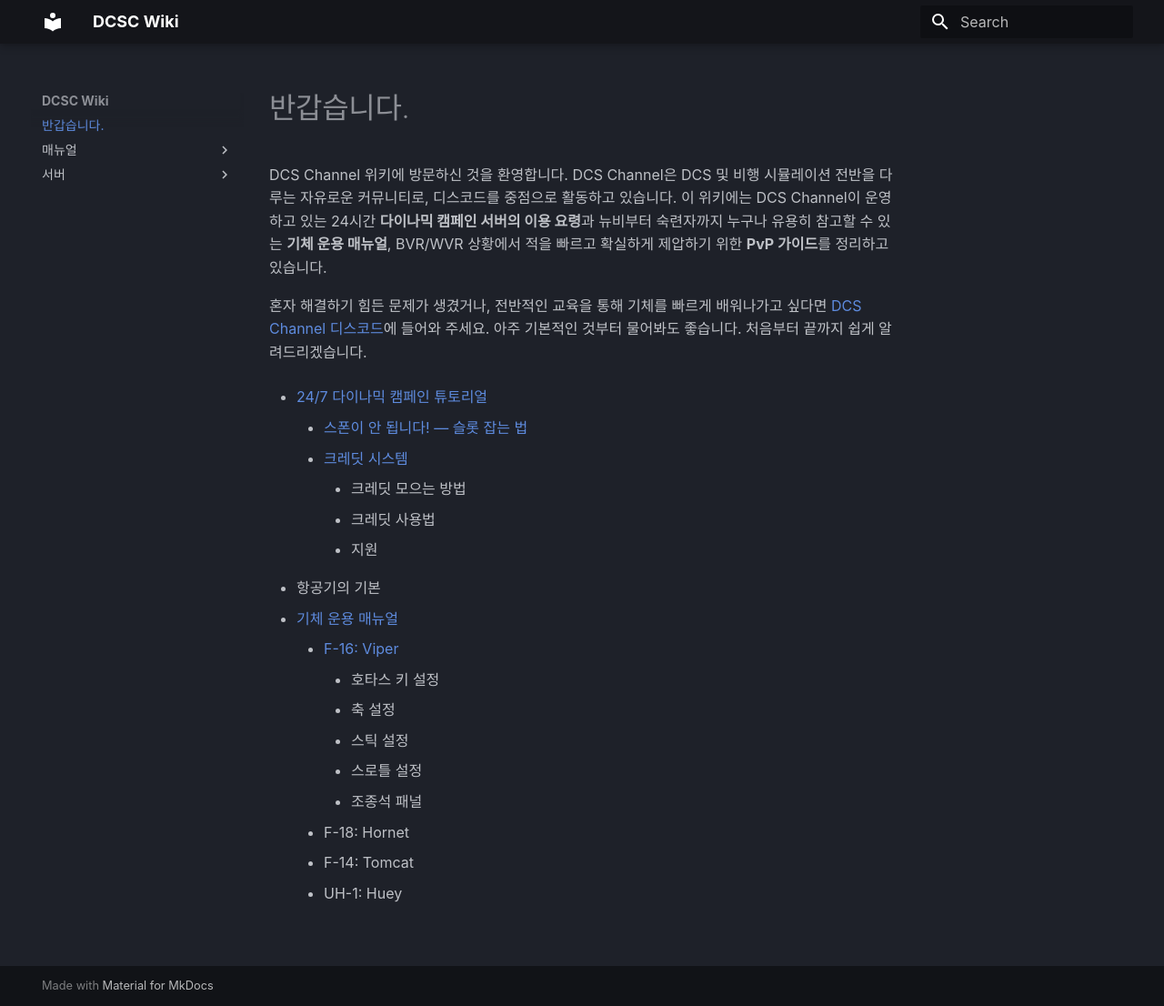
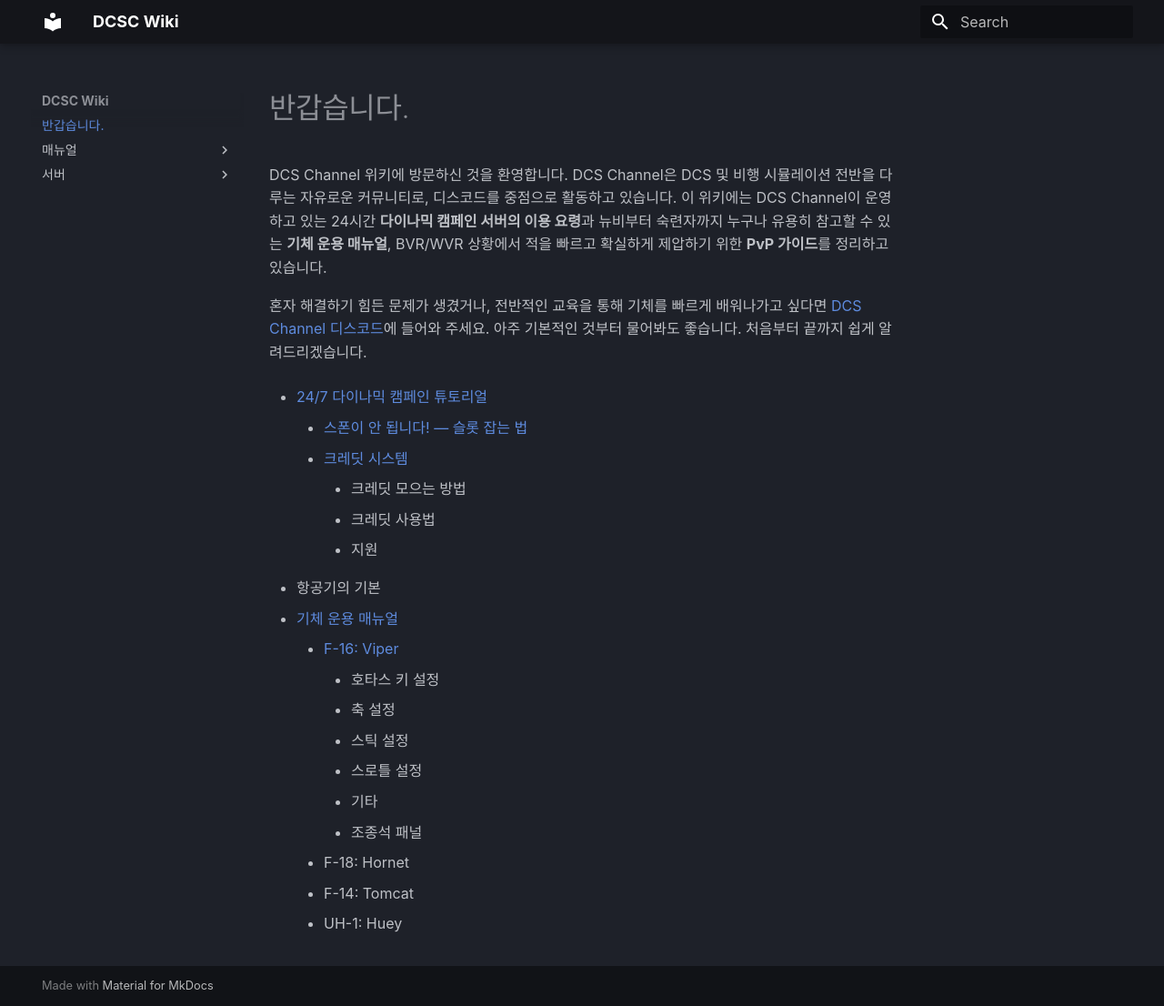
Before and after one commit to dcs-c/dcs-c.github.io, an MkDocs documentation site: the page built from docs/index.md, in a window 1280 px wide and 1106 px high. Shown: the whole window at 91% size. Built offline with MkDocs 1.6.1 and Material for MkDocs 9.7.7, drawn with Linux system fonts in a browser that asks for light colours; some web fonts are replaced.

Commit message:
Update index.md

```diff
--- a/docs/index.md
+++ b/docs/index.md
@@ -19,6 +19,7 @@
           * 축 설정
           * 스틱 설정
           * 스로틀 설정
+          * 기타
         * 조종석 패널
     * F-18: Hornet
     * F-14: Tomcat
```
